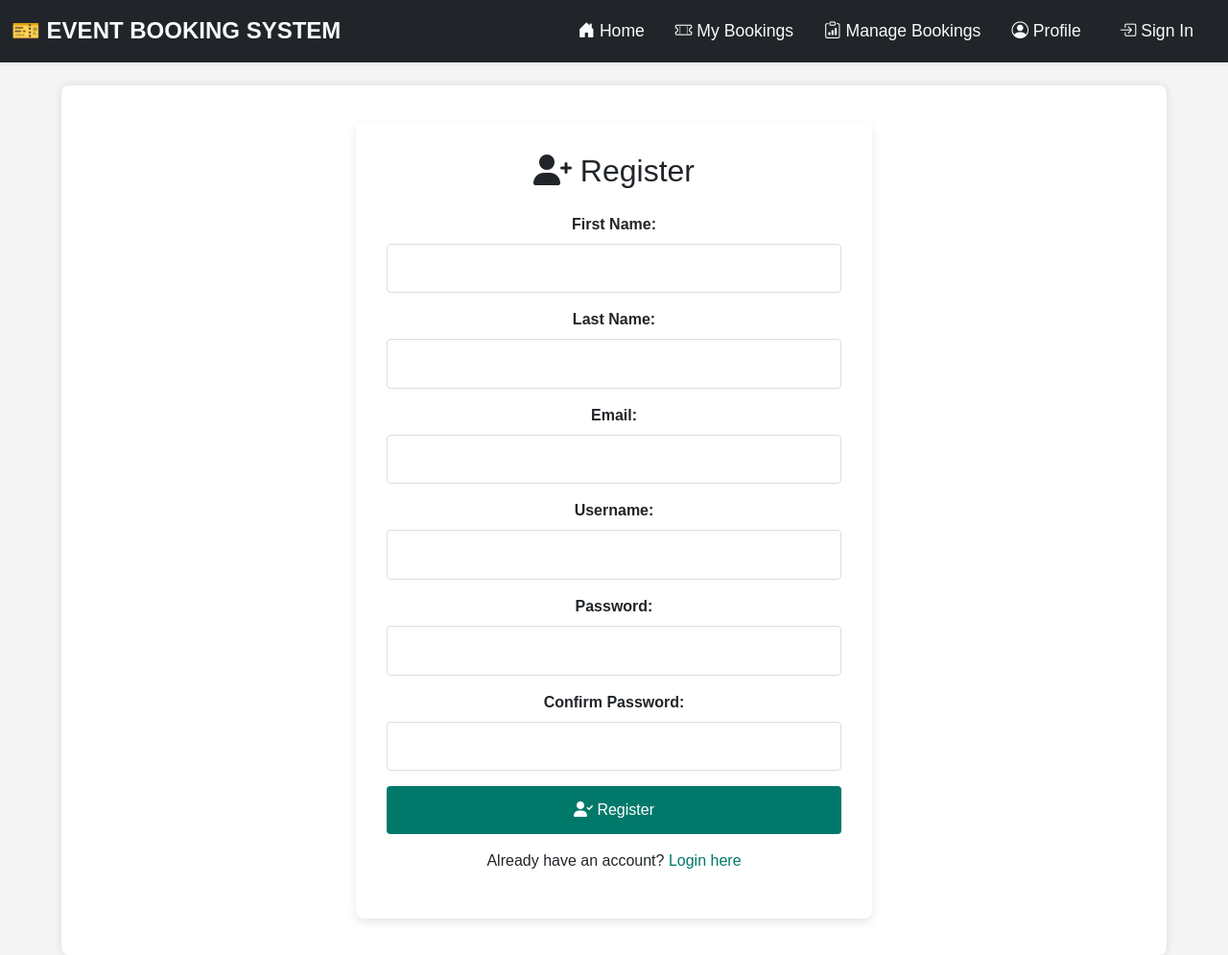
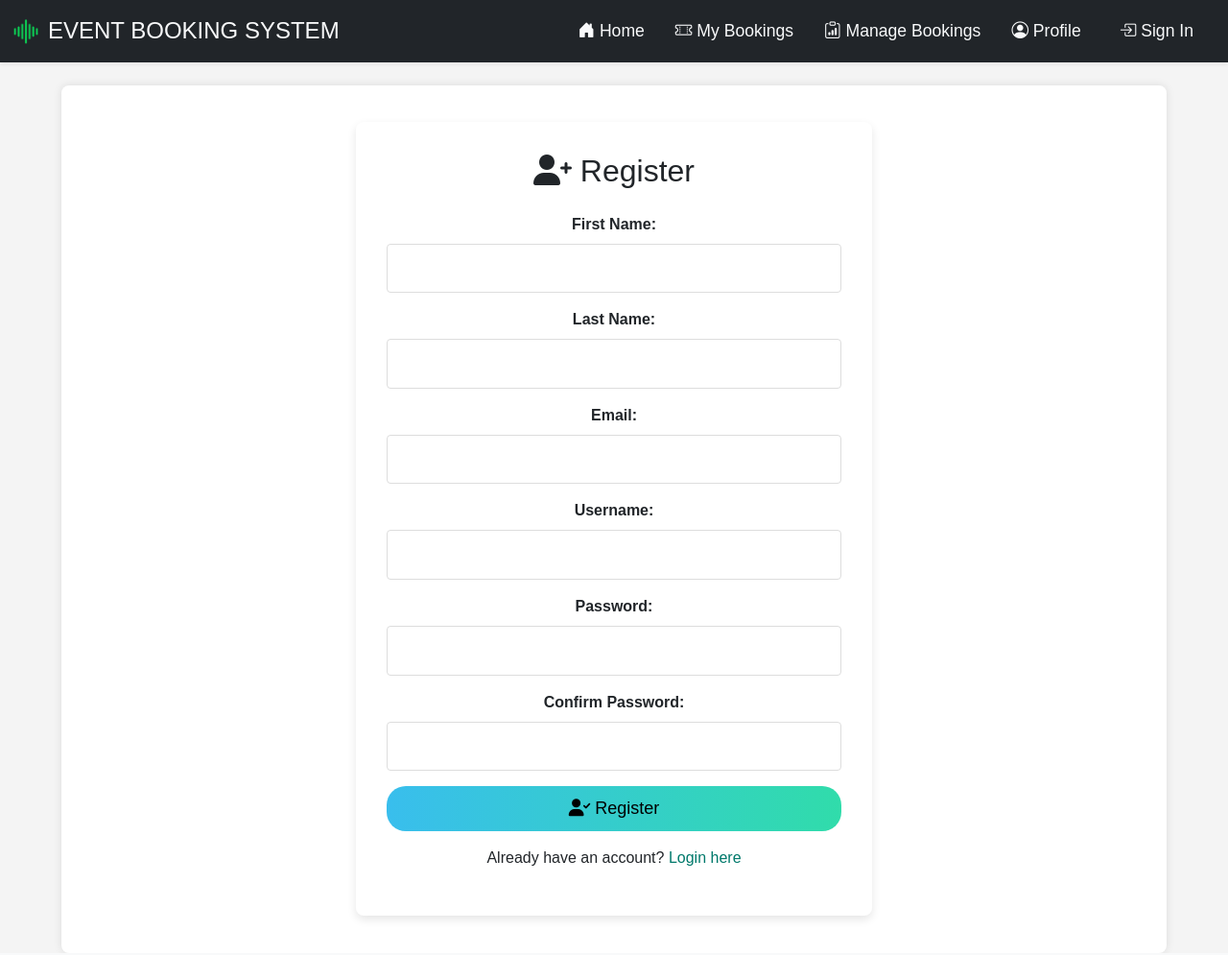
Before and after one commit to rsmythrepo/Event_ticket_booking_system, a Flask app: page /register in a window 1280 px wide. Shown: the whole page at 96% size. Run offline with Flask 2, Linux system fonts and the light colour scheme; some libraries are stand-ins or nearby versions.

Commit message:
aesthetic changes

```diff
--- a/app.py
+++ b/app.py
@@ -91,6 +91,44 @@ def send_refund_email(user_email, booking, event):
                f'We hope to see you at another event!'
     mail.send(msg)
 
+def send_upcoming_event_promotions(events):
+    # Fetch all users to send promotional emails
+    users = db.session.query(User).all()
+    user_emails = [user.email for user in users]
+
+    # Check if there are events to promote
+    if not events:
+        print("No upcoming events to promote.")
+        return
+
+    # Send promotional emails for each event
+    for event in events:
+        subject = f"Upcoming Event: {event.title}"
+        body = f"""Hello,
+
+We have an exciting upcoming event for you:
+
+Event: {event.title}
+Date: {event.start_date.strftime('%Y-%m-%d %H:%M')}
+Venue: {event.venue}
+
+Bookings open on {event.booking_open_time.strftime('%Y-%m-%d %H:%M')}.
+Don’t miss out on securing your spot!
+
+Best Regards,
+Event Booking Team
+"""
+
+        # Send the email to each user
+        for email in user_emails:
+            msg = Message(subject, recipients=[email])
+            msg.body = body
+            try:
+                mail.send(msg)
+                print(f"Promotional email sent to {email} for event {event.title}")
+            except Exception as e:
+                print(f"Failed to send promotional email to {email}: {e}")
+
 @app.route('/')
 @login_required
 def homepage():
@@ -160,44 +198,6 @@ def homepage():
 
     # Render the template with separated events
     return render_template('home.html', current_events=current_events, future_events=future_events, venues=venues)
-
-def send_upcoming_event_promotions(events):
-    # Fetch all users to send promotional emails
-    users = db.session.query(User).all()
-    user_emails = [user.email for user in users]
-
-    # Check if there are events to promote
-    if not events:
-        print("No upcoming events to promote.")
-        return
-
-    # Send promotional emails for each event
-    for event in events:
-        subject = f"Upcoming Event: {event.title}"
-        body = f"""Hello,
-
-We have an exciting upcoming event for you:
-
-Event: {event.title}
-Date: {event.start_date.strftime('%Y-%m-%d %H:%M')}
-Venue: {event.venue}
-
-Bookings open on {event.booking_open_time.strftime('%Y-%m-%d %H:%M')}.
-Don’t miss out on securing your spot!
-
-Best Regards,
-Event Booking Team
-"""
-
-        # Send the email to each user
-        for email in user_emails:
-            msg = Message(subject, recipients=[email])
-            msg.body = body
-            try:
-                mail.send(msg)
-                print(f"Promotional email sent to {email} for event {event.title}")
-            except Exception as e:
-                print(f"Failed to send promotional email to {email}: {e}")
 
 
 @app.route('/event/<int:event_id>')
--- a/database_setup/DDL.sql
+++ b/database_setup/DDL.sql
@@ -61,9 +61,9 @@ CREATE TABLE event_ticket_tier (
 CREATE TABLE seat (
     seat_id INT AUTO_INCREMENT PRIMARY KEY,
     event_id INT NOT NULL,
+    tier_id INT,
     seat_number VARCHAR(10) NOT NULL,
     is_available BOOLEAN DEFAULT TRUE,
-    tier_id INT,
     FOREIGN KEY (event_id) REFERENCES event(event_id),
     FOREIGN KEY (tier_id) REFERENCES ticket_tier(tier_id),
     UNIQUE(event_id, seat_number)
@@ -105,7 +105,7 @@ CREATE TABLE payment_detail (
     payment_detail_id INT AUTO_INCREMENT PRIMARY KEY,
     user_id INT NOT NULL,
     card_type ENUM('Visa', 'MasterCard', 'AmEx', 'Discover') NOT NULL,
-    card_number VARCHAR(20) NOT NULL,
+    card_number UNIQUE VARCHAR(20) NOT NULL,
     cardholder_name VARCHAR(100) NOT NULL,
     expiration_date DATE NOT NULL,
     billing_address TEXT NOT NULL,
--- a/static/styles/style.css
+++ b/static/styles/style.css
@@ -28,10 +28,15 @@ h1 {
 
 
 .btn-primary {
-    background-color: #00796b;
+    background-image: linear-gradient(to right, #39beed, #28fa68); /* Blue to green gradient */
     border: none;
-    color: #ffffff;
+    color: #000000;
+    border-radius: 20px; /* Rounded corners */
+    font-size: 18px; /* Larger text */
     transition: background-color 0.3s ease, transform 0.2s ease;
+    background-size: 200% auto; /* Ensures the gradient covers the button */
+    background-position: left center; /* Initial position */
+    padding: 10px 20px; /* Optional: Adjust padding for better shape */
 }
 
  .btn-primary:hover {
@@ -51,7 +56,7 @@ a:hover {
     }
 
     .navbar-nav .nav-link:hover {
-        color: #f7b733;
+        color: #21bf51;
         background-color: rgba(255, 255, 255, 0.1);
         border-radius: 5px;
     }
@@ -101,7 +106,7 @@ a:hover {
 .stage {
     width: 100%;
     height: 50px;
-    background-color: #ffcc00;
+    background-color: #21bf51;
     margin: 20px auto;
     border: 1px solid #000;
     text-align: center;
--- a/templates/admin/admin_base.html
+++ b/templates/admin/admin_base.html
@@ -37,7 +37,10 @@
 <body>
     <nav class="navbar navbar-expand-lg navbar-dark bg-dark shadow-sm">
         <div class="container-fluid">
-            <a class="navbar-brand fw-bold text-uppercase" href="/">🎫 Event Booking System</a>
+            <a class="navbar-brand text-uppercase d-flex align-items-center" href="/">
+                <img src="{{ url_for('static', filename='logo_icon.png') }}" alt="Site Logo" width="30" height="30" class="d-inline-block align-text-top me-2">
+                Event Booking System
+            </a>
             <button class="navbar-toggler" type="button" data-bs-toggle="collapse" data-bs-target="#navbarNav" aria-controls="navbarNav" aria-expanded="false" aria-label="Toggle navigation">
                 <span class="navbar-toggler-icon"></span>
             </button>
--- a/templates/menu.html
+++ b/templates/menu.html
@@ -1,7 +1,10 @@
 
 <nav class="navbar navbar-expand-lg navbar-dark bg-dark shadow-sm">
     <div class="container-fluid">
-        <a class="navbar-brand fw-bold text-uppercase" href="/">🎫 Event Booking System</a>
+        <a class="navbar-brand text-uppercase d-flex align-items-center" href="/">
+            <img src="{{ url_for('static', filename='logo_icon.png') }}" alt="Site Logo" width="30" height="30" class="d-inline-block align-text-top me-2">
+            Event Booking System
+        </a>
         <button class="navbar-toggler" type="button" data-bs-toggle="collapse" data-bs-target="#navbarNav" aria-controls="navbarNav" aria-expanded="false" aria-label="Toggle navigation">
             <span class="navbar-toggler-icon"></span>
         </button>
```
Also changed, not shown: templates/home.html (+10 -10 lines), database_setup/ER_Diagram.png, static/logo_icon.png (added).
